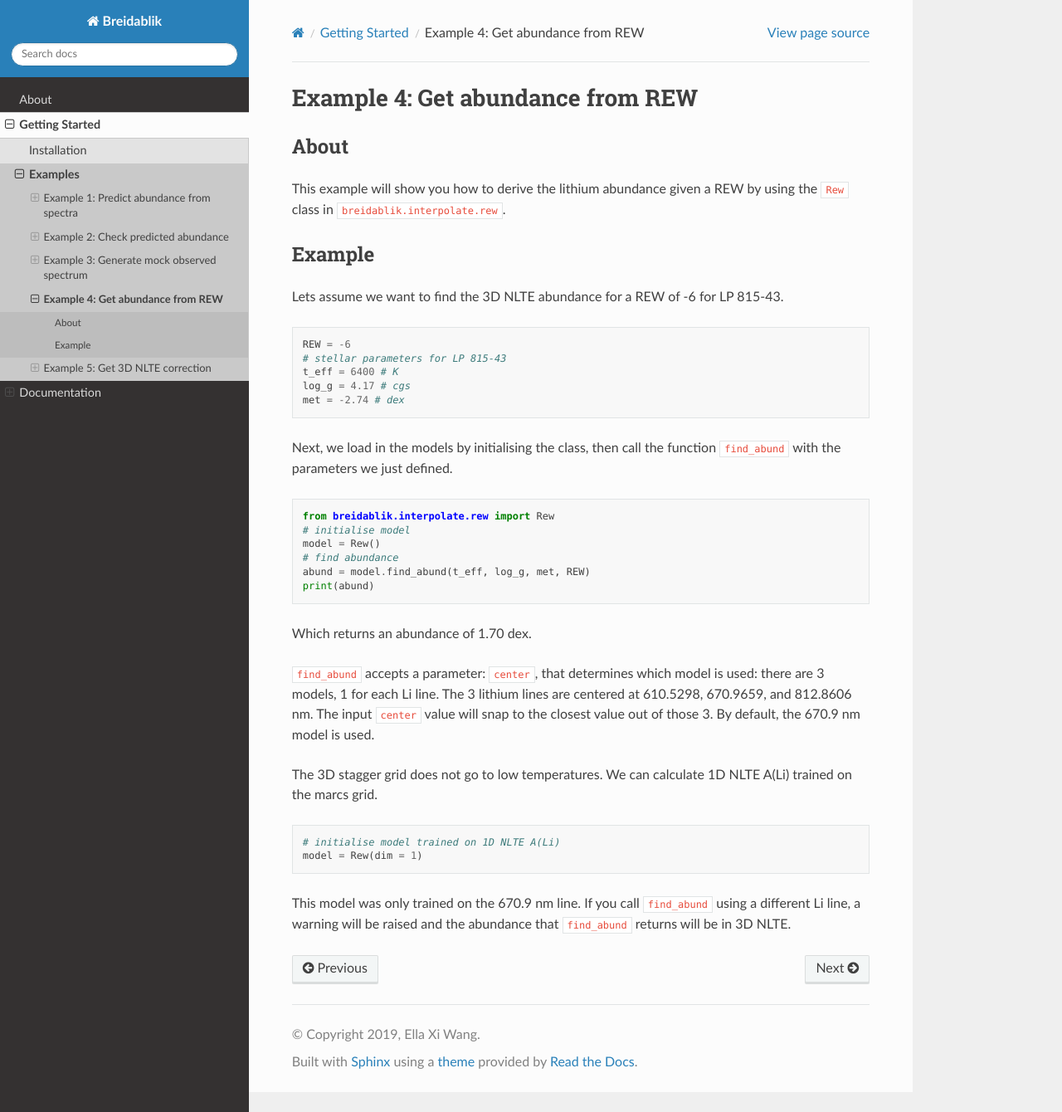
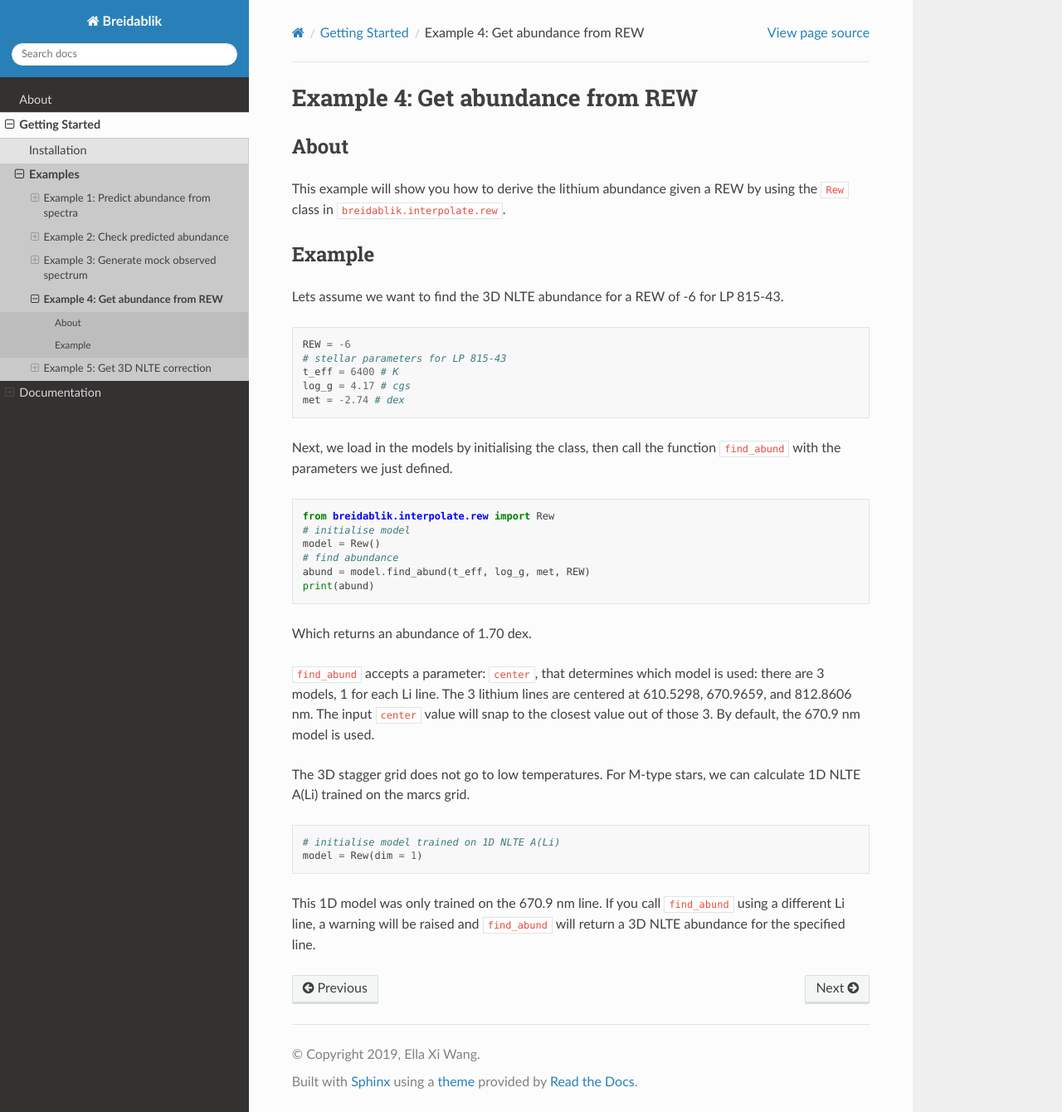
Before and after one commit to ellawang44/Breidablik, a Sphinx documentation site: the page built from docs/examples/ex4.rst, in a window 1280 px wide and 1340 px high. Shown: the whole window at 83% size. Built offline with Sphinx 7.4.7 and the Read the Docs theme 2.0.0, drawn with Linux system fonts in a browser that asks for light colours.

Commit message:
doc wording

```diff
--- a/docs/examples/ex4.rst
+++ b/docs/examples/ex4.rst
@@ -34,11 +34,11 @@ Which returns an abundance of 1.70 dex.
 
 ``find_abund`` accepts a parameter: ``center``, that determines which model is used: there are 3 models, 1 for each Li line. The 3 lithium lines are centered at 610.5298, 670.9659, and 812.8606 nm. The input ``center`` value will snap to the closest value out of those 3. By default, the 670.9 nm model is used.
 
-The 3D stagger grid does not go to low temperatures. We can calculate 1D NLTE A(Li) trained on the marcs grid.
+The 3D stagger grid does not go to low temperatures. For M-type stars, we can calculate 1D NLTE A(Li) trained on the marcs grid.
 
 ::
 
   # initialise model trained on 1D NLTE A(Li)
   model = Rew(dim = 1)
 
-This model was only trained on the 670.9 nm line. If you call ``find_abund`` using a different Li line, a warning will be raised and the abundance that ``find_abund`` returns will be in 3D NLTE.
+This 1D model was only trained on the 670.9 nm line. If you call ``find_abund`` using a different Li line, a warning will be raised and ``find_abund`` will return a 3D NLTE abundance for the specified line.
```
